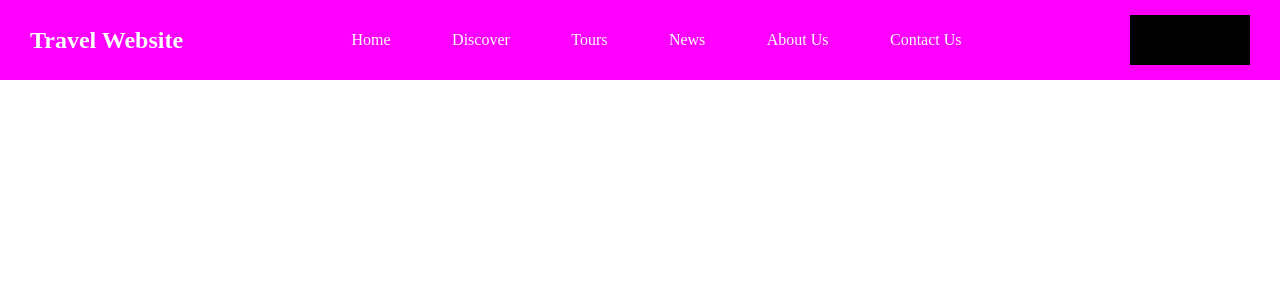
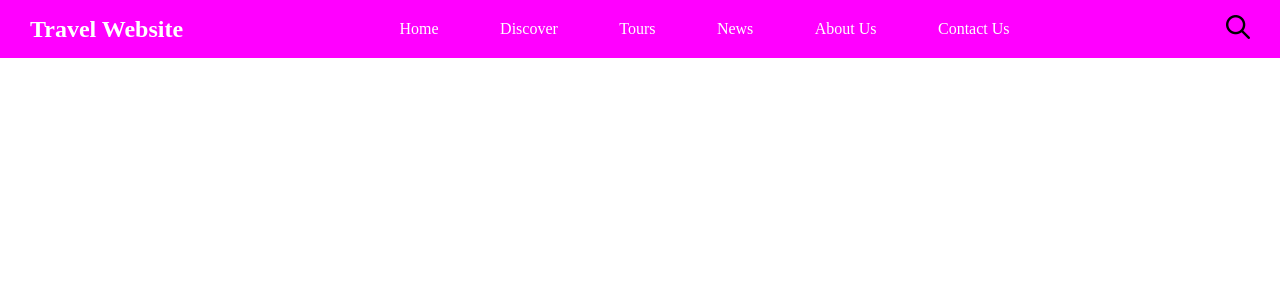
Before and after one commit to ratikhachv/travel-website, a React (Create React App) app: page / in a window 1280 px wide. Shown: the top 300 px of the page. Built offline with nearby package versions, Linux system fonts and the light colour scheme.

Commit message:
fixed searchbar

```diff
--- a/src/genericComponents/Header/FixedHeader/FixedHeader.css
+++ b/src/genericComponents/Header/FixedHeader/FixedHeader.css
@@ -8,6 +8,7 @@
     align-items: center;
     /* position:fixed */
     width: 100%;
+    position: fixed;
 }
 
 .logo{
@@ -20,10 +21,7 @@
     cursor: pointer;
 }
 
-.buttons{
-    width: 120px;
-    background-color: black;
-    height: 50px;
+.header-icons{
     display: flex;
     gap: 15px;
 }
--- a/src/genericComponents/Header/FixedHeader/FixedHeader.js
+++ b/src/genericComponents/Header/FixedHeader/FixedHeader.js
@@ -1,12 +1,13 @@
 import React from 'react'
 import HeaderNav from './components/HeaderNav'
 import FixedHeaderTemplate from './FixedHeaderTemplate'
+import SearchbarDropdown from './components/SearchbarDropdown'
 
 function FixedHeader() {
   return (
     <FixedHeaderTemplate
     navigation={<HeaderNav/>}
-    languageBtn={<div className='language-btn'></div>}
+    searchIcon={<SearchbarDropdown/>}
     />
   )
 }
--- a/src/genericComponents/Header/FixedHeader/FixedHeaderTemplate.js
+++ b/src/genericComponents/Header/FixedHeader/FixedHeaderTemplate.js
@@ -1,12 +1,12 @@
 import React from "react";
-import './FixedHeader.css'
+import "./FixedHeader.css";
 
 function FixedHeaderTemplate(props) {
   return (
     <div className="fixed-header">
       <p className="logo">Travel Website</p>
       {props.navigation}
-      <div className="buttons">
+      <div className="header-icons">
         {props.languageBtn}
         {props.searchIcon}
       </div>
--- a/src/genericComponents/Header/FixedHeader/components/SearchbarDropdown.css
+++ b/src/genericComponents/Header/FixedHeader/components/SearchbarDropdown.css
@@ -3,15 +3,14 @@
   padding: 0;
   box-sizing: border-box;
 }
-img {
-  width: 25px;
-  height: 20px;
+.search-icon {
+ width: 100%;
 }
-img:hover {
+.search-icon:hover {
   cursor: pointer;
 }
 
-input {
+.header-searchbar {
   width: 480px;
   height: 50px;
   font-size: 15px;
@@ -22,30 +21,20 @@ input {
   border: 1px solid #528970;
 }
 
-.main {
-  width: 100vw;
-  height: 100vh;
-}
-
 .searchDiv {
   display: flex;
   position: absolute;
-  top: 57px;
+  bottom: -70px;
   right: 7px;
   width: 580px;
   height: 70px;
   border-radius: 5px;
-  display: flex;
   justify-content: center;
   align-items: center;
   box-shadow: 0px 2px 4px rgba(0, 0, 0, 0.269);
 }
-.icon-div {
-  position: absolute;
-  top: 15px;
-  right: 10px;
-}
-button {
+
+.header-search__btn {
   width: 80px;
   height: 50px;
   background-color: #295943;
--- a/src/genericComponents/Header/FixedHeader/components/SearchbarDropdown.js
+++ b/src/genericComponents/Header/FixedHeader/components/SearchbarDropdown.js
@@ -1,6 +1,7 @@
 import "./SearchbarDropdown.css";
-import searchImage from "../photos/search.png";
+import searchImage from "../../../../assets/search.png";
 import { useState } from "react";
+
 export default function SearchbarDropdown() {
   const [search, setSearch] = useState(false);
   const showSearch = () => {
@@ -8,17 +9,17 @@ export default function SearchbarDropdown() {
   };
 
   return (
-    <div class="main">
+    <>
       <div className="icon-div" onClick={showSearch}>
-        <img src={searchImage} alt="Search icon" />
+        <img className="search-icon" src={searchImage} alt="Search icon" />
       </div>
 
       {search && (
         <div className="searchDiv">
-          <input type="text" placeholder="&nbsp;Search.." />
-          <button>Search</button>
+          <input className="header-searchbar" type="text" placeholder="&nbsp;Search.." />
+          <button className="header-search__btn">Search</button>
         </div>
       )}
-    </div>
+    </>
   );
 }
```
Also changed, not shown: src/assets/search.png (added), src/pages/HomePage.js (deleted).
